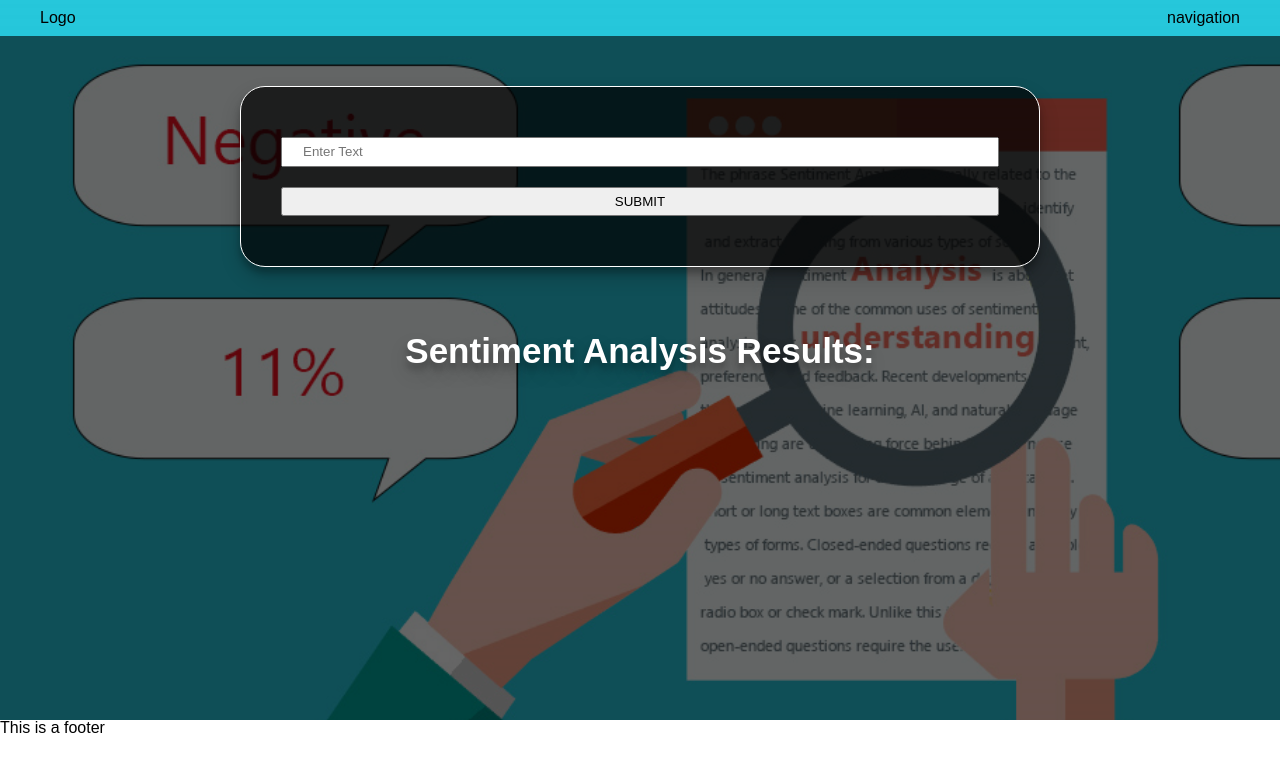
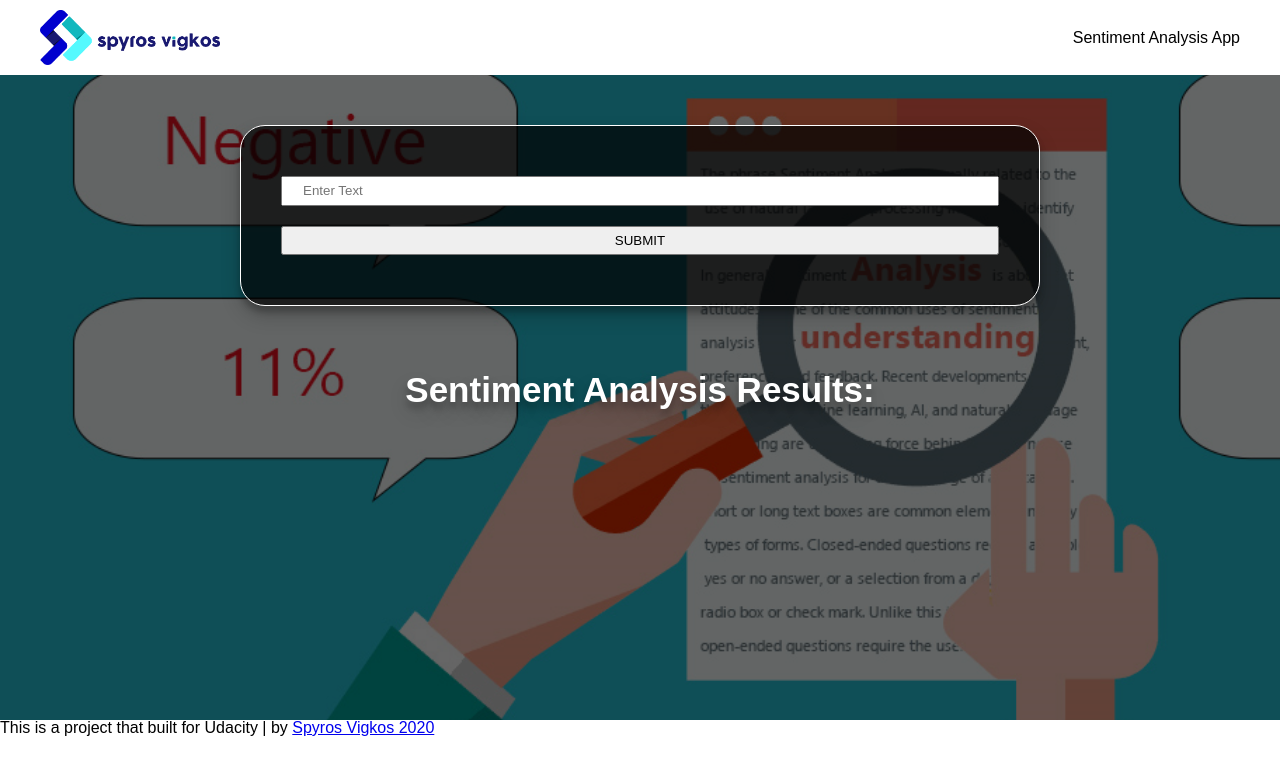
Before and after one commit to SpyrosVigkos/evaluate-news-nlp, a website built with webpack: page src/client/views/index.html in a window 1280 px wide. Built offline with nearby package versions, Linux system fonts and the light colour scheme.

Commit message:
Add Logo and Indentity

```diff
--- a/src/client/styles/header.scss
+++ b/src/client/styles/header.scss
@@ -2,10 +2,14 @@ header {
     display: flex;
     justify-content: space-between;
     padding: 10px 40px;
-
-
+    background-color: white;
+}
+.title-menu{
+    margin: auto 0;
 }
 
-.logo{
+.logo, .logo img{
+    height: 55px;
+    width: auto;
     margin: auto 0;
 }
--- a/src/client/views/index.html
+++ b/src/client/views/index.html
@@ -11,10 +11,10 @@
 
         <header>
             <div class="logo">
-                Logo
+                <img src="../views/img/spyros-logo.png" alt="Spyros NLP APP">
             </div>
-            <div class="">
-                navigation
+            <div class="title-menu">
+                Sentiment Analysis App
             </div>
         </header>
 
@@ -35,7 +35,7 @@
         </main>
 
         <footer>
-            <p>This is a footer</p>
+            <p>This is a project that built for Udacity | by <a href="https://vigkos.com">Spyros Vigkos 2020 </a> </p>
         </footer>
 
         <script>
```
Also changed, not shown: src/client/views/img/spyros-logo.png (added).
